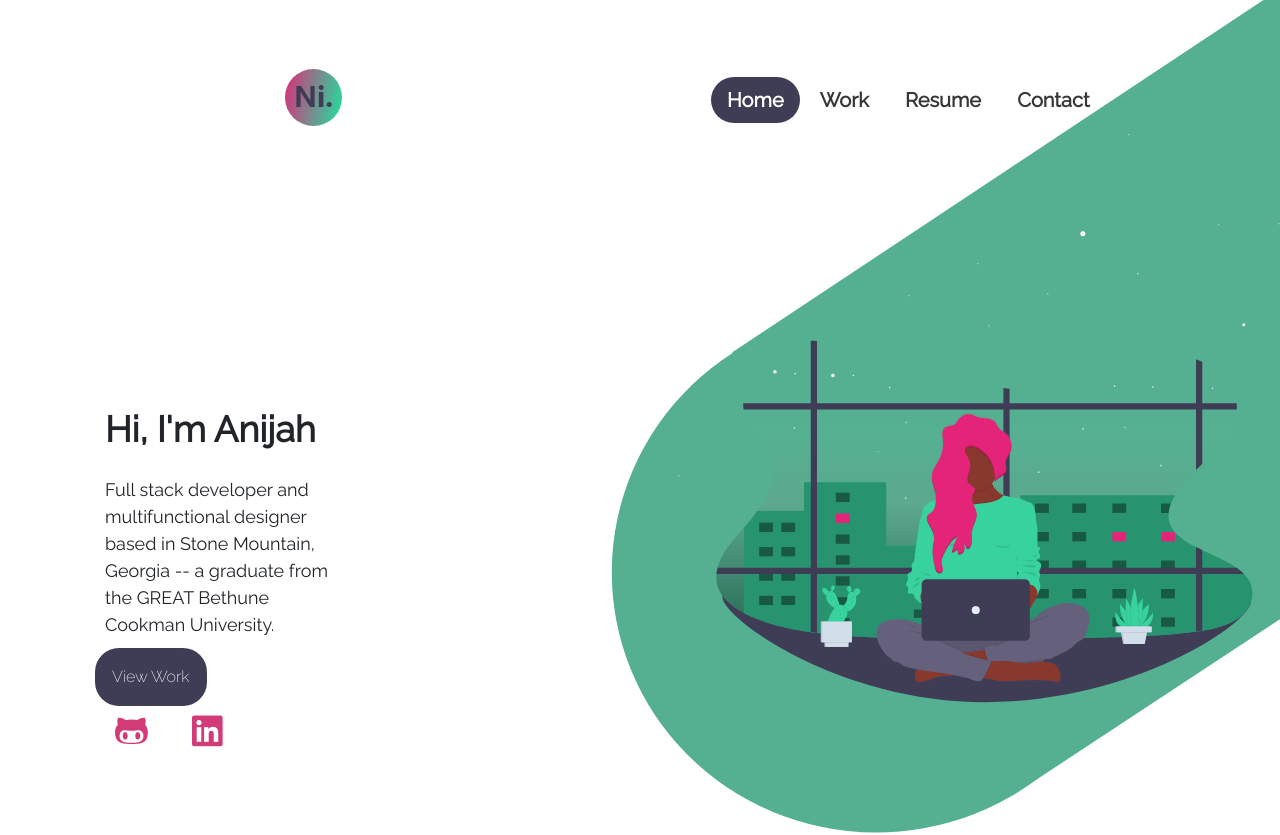
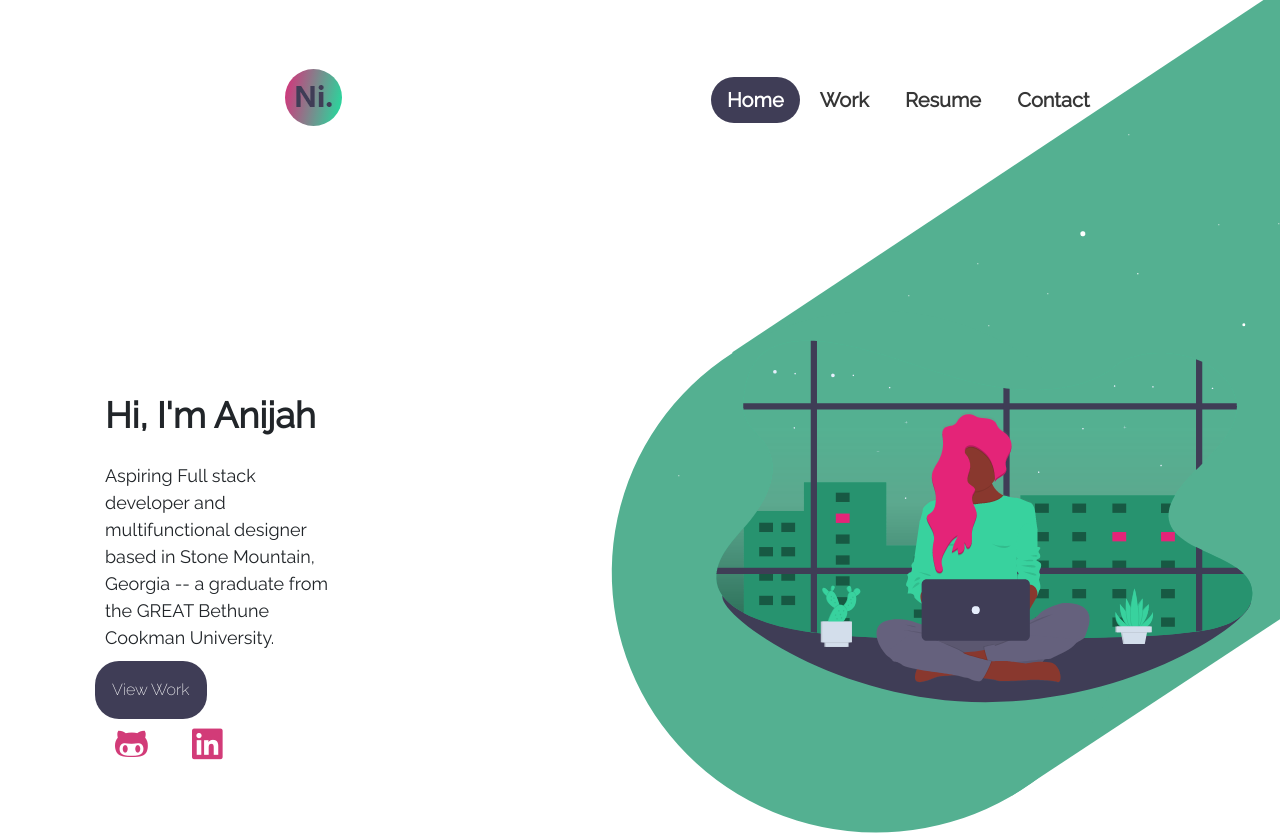
Before and after one commit to anijahp/anijahp.github.io, a plain HTML site: page index.html in a window 1280 px wide. Shown: the top 835 px of the page. Drawn offline with nearby package versions, Linux system fonts and the light colour scheme.

Commit message:
Update index.html

```diff
--- a/index.html
+++ b/index.html
@@ -70,7 +70,7 @@
 
    <section class="content">
 	   <div class="title"> Hi, I'm Anijah</div>
-	   <div class="subtitle">Full stack developer and multifunctional designer based in Stone Mountain, Georgia -- a graduate from the GREAT Bethune Cookman University.</div>
+	   <div class="subtitle">Aspiring Full stack developer and multifunctional designer based in Stone Mountain, Georgia -- a graduate from the GREAT Bethune Cookman University.</div>
 	   <a href="./work.html"" class="btn">View Work</a>
 		<div class="icons">
 			<a href="https://github.com/anijahp" target="_blank"><i class="fab fa-github-alt"></i></a>
```
